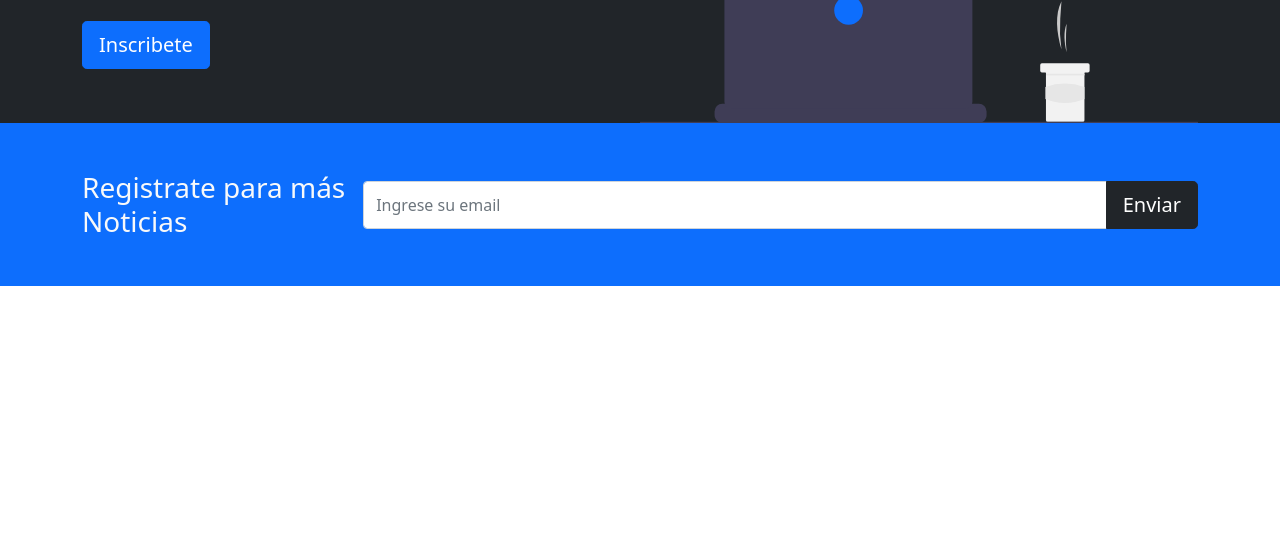
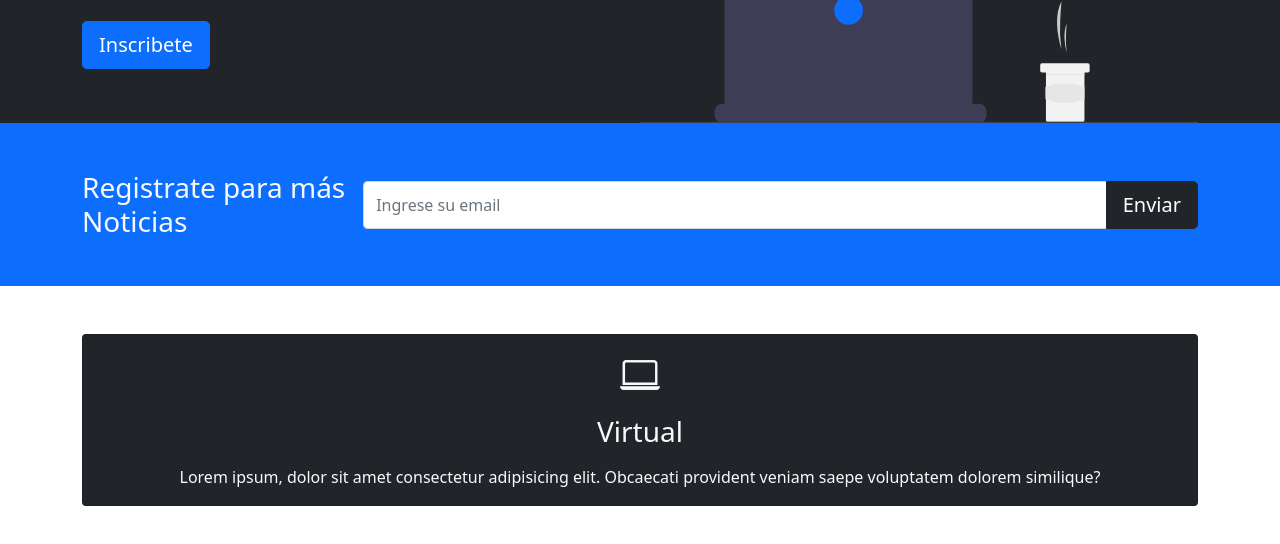
Before and after one commit to jaquimbayoc8/PaginaBootcamp, a plain HTML site: page index.html in a window 1280 px wide. Shown: the part 294-838 px from the top of the page. Before the commit the page ends 800 px from the top, so only its background shows below. Drawn offline with nearby package versions, Linux system fonts and the light colour scheme.

Commit message:
ajuste tarjeta

```diff
--- a/estilos/estilos.css
+++ b/estilos/estilos.css
@@ -4,3 +4,9 @@ body::before{
     content: '';
     height: 56px;
 }
+/*Ajustar input de noticias*/
+@media(min-width:992px){
+    .noticias-input{
+        width: 50%;
+    }
+}
--- a/index.html
+++ b/index.html
@@ -76,6 +76,29 @@
         </div>
     </section>
 
+    <!--Instructores/ tarjetas-->
+    <section class="p-5">
+        <div class="container">
+            <div class="row text-center g-4">
+                <div class="col-md">
+                    <div class="card bg-dark text-light">
+                        <div class="card-body text-center">
+                            <div class="h1 mb-3">
+                                <i class="bi bi-laptop"></i>
+                            </div>
+                            <h3 class="card-title mb-3">
+                                Virtual
+                            </h3>
+                            <p class="card-text">
+                                Lorem ipsum, dolor sit amet consectetur adipisicing elit. Obcaecati provident veniam saepe voluptatem dolorem similique?
+                            </p>
+                        </div>
+                    </div>
+                </div>
+            </div>
+        </div>
+    </section>
+
 
 
 
```
